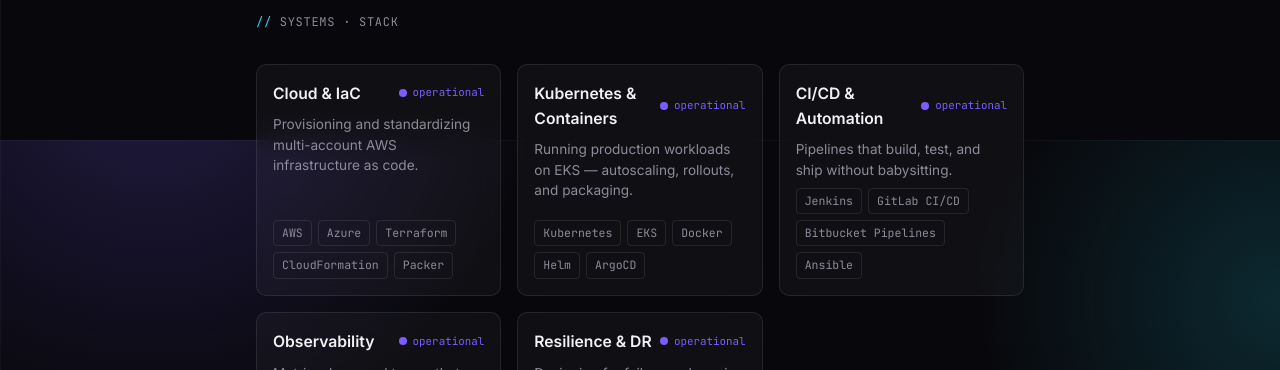
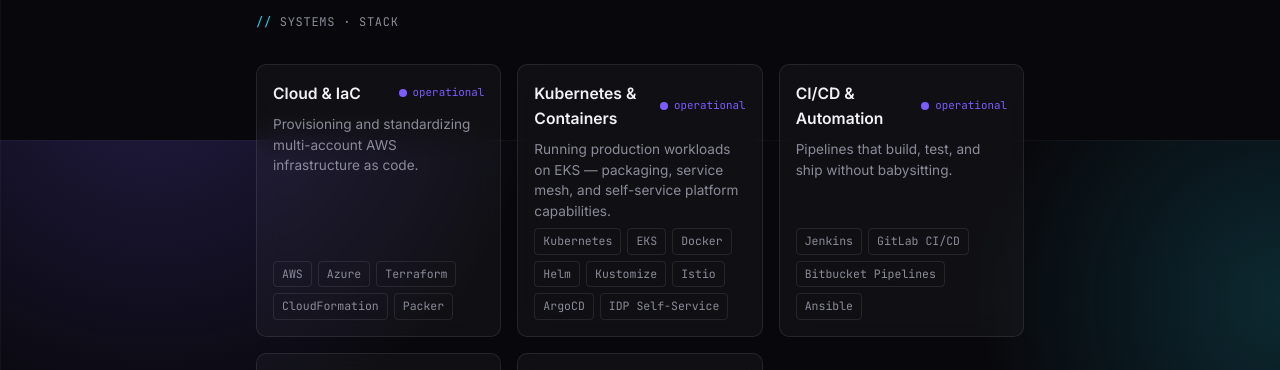
Before and after one commit to shivamstt/shivam-tiwari-portfolio, a React (Vite) app: page / in a window 1280 px wide. Shown: the part 3860-4230 px from the top of the page. Built offline with nearby package versions, Linux system fonts and the light colour scheme; no server answers.

Commit message:
chore: updating skils

```diff
--- a/src/components/Systems.jsx
+++ b/src/components/Systems.jsx
@@ -8,8 +8,8 @@
     },
     {
         name: 'Kubernetes & Containers',
-        summary: 'Running production workloads on EKS — autoscaling, rollouts, and packaging.',
-        tech: ['Kubernetes', 'EKS', 'Docker', 'Helm', 'ArgoCD']
+        summary: 'Running production workloads on EKS — packaging, service mesh, and self-service platform capabilities.',
+        tech: ['Kubernetes', 'EKS', 'Docker', 'Helm', 'Kustomize', 'Istio', 'ArgoCD', 'IDP Self-Service']
     },
     {
         name: 'CI/CD & Automation',
--- a/src/components/Terminal.jsx
+++ b/src/components/Terminal.jsx
@@ -121,7 +121,7 @@
                 push('shivam tiwari — platform & devops engineer, 6+ yrs on AWS, Kubernetes, and Terraform.');
                 break;
             case 'skills':
-                push('AWS · Kubernetes · Terraform · Docker · Datadog · Prometheus/Grafana · Jenkins · GitLab CI/CD · Ansible');
+                push('AWS · Kubernetes · Kustomize · Istio · IDP self-service platforms · Terraform · Docker · Datadog · Prometheus/Grafana · Jenkins · GitLab CI/CD · Ansible');
                 break;
             case 'experience':
                 push('opening the deploy log…');
```
